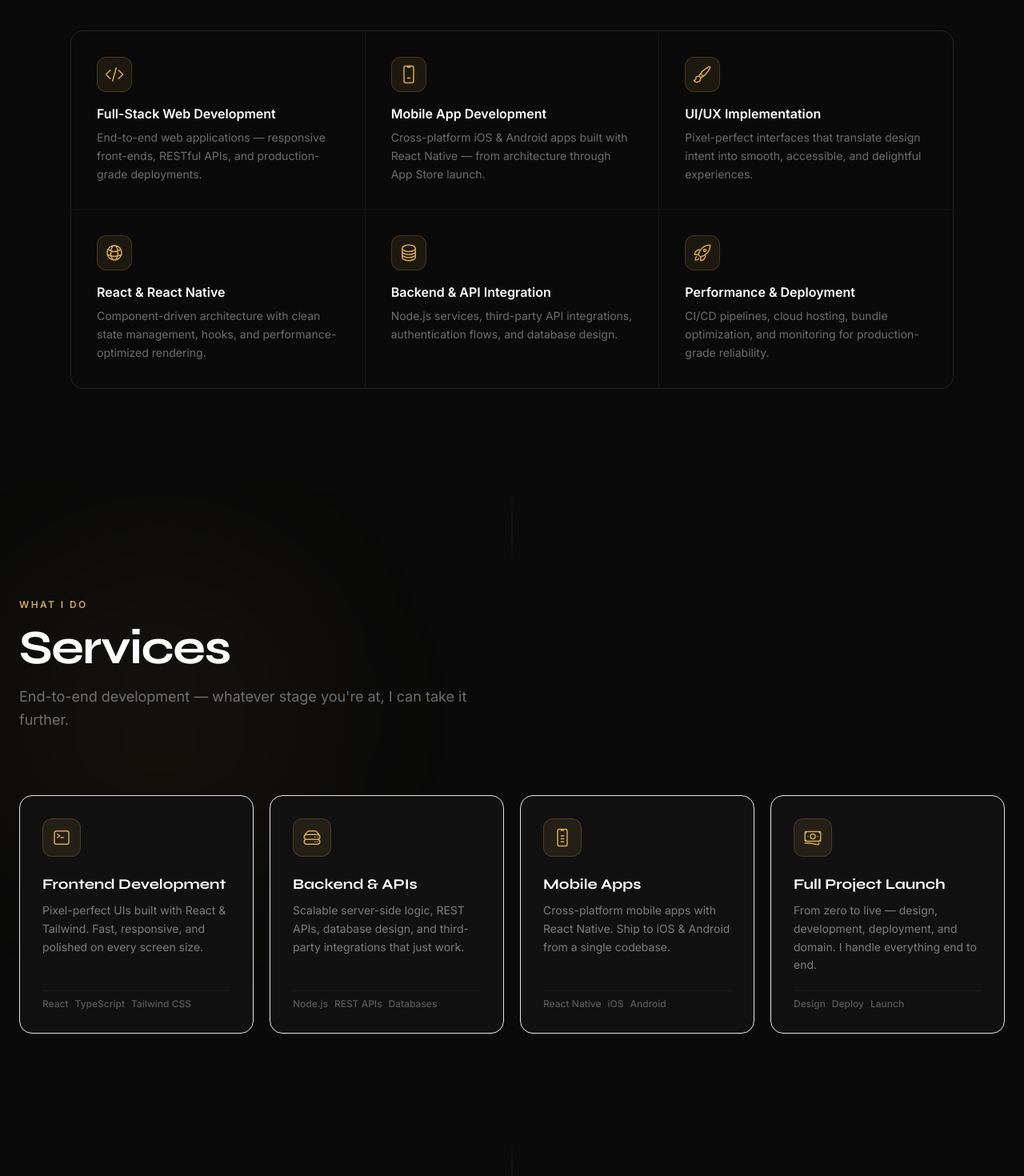
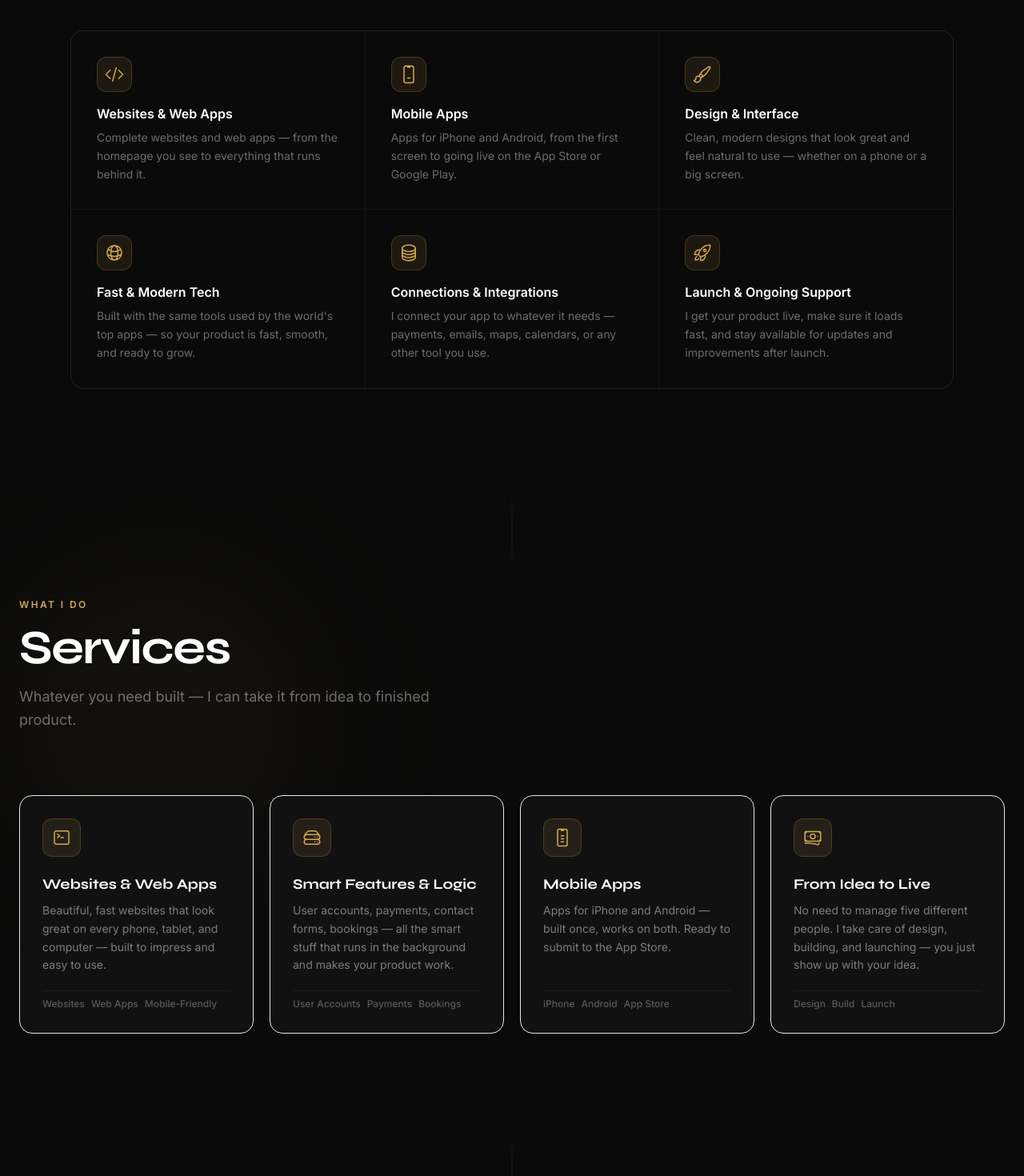
Before and after one commit to shopneckmassager37-cpu/123456, a React (Vite) app: page / in a window 1280 px wide. Shown: the part 1040-2510 px from the top of the page at 80% size. Built offline with nearby package versions, Linux system fonts and the light colour scheme; the HTML template or start-up script is replaced by a standard one.

Commit message:
Simplify all copy — remove technical jargon
Replace frontend/backend/API/REST/codebase language with plain
descriptions anyone can understand.

https://claude.ai/code/session_01KzoocuayXXKVpVRwHpHt6H

```diff
--- a/src/components/Expertise.tsx
+++ b/src/components/Expertise.tsx
@@ -2,9 +2,9 @@ import { useScrollReveal } from '../hooks/useScrollReveal'
 
 const SKILLS = [
   {
-    title: 'Full-Stack Web Development',
+    title: 'Websites & Web Apps',
     description:
-      'End-to-end web applications — responsive front-ends, RESTful APIs, and production-grade deployments.',
+      'Complete websites and web apps — from the homepage you see to everything that runs behind it.',
     icon: (
       <svg className="w-6 h-6" fill="none" stroke="currentColor" strokeWidth={1.5} viewBox="0 0 24 24">
         <path strokeLinecap="round" strokeLinejoin="round" d="M17.25 6.75L22.5 12l-5.25 5.25m-10.5 0L1.5 12l5.25-5.25m7.5-3l-4.5 16.5" />
@@ -12,9 +12,9 @@ const SKILLS = [
     ),
   },
   {
-    title: 'Mobile App Development',
+    title: 'Mobile Apps',
     description:
-      'Cross-platform iOS & Android apps built with React Native — from architecture through App Store launch.',
+      'Apps for iPhone and Android, from the first screen to going live on the App Store or Google Play.',
     icon: (
       <svg className="w-6 h-6" fill="none" stroke="currentColor" strokeWidth={1.5} viewBox="0 0 24 24">
         <path strokeLinecap="round" strokeLinejoin="round" d="M10.5 1.5H8.25A2.25 2.25 0 006 3.75v16.5a2.25 2.25 0 002.25 2.25h7.5A2.25 2.25 0 0018 20.25V3.75a2.25 2.25 0 00-2.25-2.25H13.5m-3 0V3h3V1.5m-3 0h3m-3 15h3" />
@@ -22,9 +22,9 @@ const SKILLS = [
     ),
   },
   {
-    title: 'UI/UX Implementation',
+    title: 'Design & Interface',
     description:
-      'Pixel-perfect interfaces that translate design intent into smooth, accessible, and delightful experiences.',
+      'Clean, modern designs that look great and feel natural to use — whether on a phone or a big screen.',
     icon: (
       <svg className="w-6 h-6" fill="none" stroke="currentColor" strokeWidth={1.5} viewBox="0 0 24 24">
         <path strokeLinecap="round" strokeLinejoin="round" d="M9.53 16.122a3 3 0 00-5.78 1.128 2.25 2.25 0 01-2.4 2.245 4.5 4.5 0 008.4-2.245c0-.399-.078-.78-.22-1.128zm0 0a15.998 15.998 0 003.388-1.62m-5.043-.025a15.994 15.994 0 011.622-3.395m3.42 3.42a15.995 15.995 0 004.764-4.648l3.876-5.814a1.151 1.151 0 00-1.597-1.597L14.146 6.32a15.996 15.996 0 00-4.649 4.763m3.42 3.42a6.776 6.776 0 00-3.42-3.42" />
@@ -32,9 +32,9 @@ const SKILLS = [
     ),
   },
   {
-    title: 'React & React Native',
+    title: 'Fast & Modern Tech',
     description:
-      'Component-driven architecture with clean state management, hooks, and performance-optimized rendering.',
+      'Built with the same tools used by the world\'s top apps — so your product is fast, smooth, and ready to grow.',
     icon: (
       <svg className="w-6 h-6" fill="none" stroke="currentColor" strokeWidth={1.5} viewBox="0 0 24 24">
         <path strokeLinecap="round" strokeLinejoin="round" d="M12 21a9.004 9.004 0 008.716-6.747M12 21a9.004 9.004 0 01-8.716-6.747M12 21c2.485 0 4.5-4.03 4.5-9S14.485 3 12 3m0 18c-2.485 0-4.5-4.03-4.5-9S9.515 3 12 3m0 0a8.997 8.997 0 017.843 4.582M12 3a8.997 8.997 0 00-7.843 4.582m15.686 0A11.953 11.953 0 0112 10.5c-2.998 0-5.74-1.1-7.843-2.918m15.686 0A8.959 8.959 0 0121 12c0 .778-.099 1.533-.284 2.253m0 0A17.919 17.919 0 0112 16.5c-3.162 0-6.133-.815-8.716-2.247m0 0A9.015 9.015 0 013 12c0-1.605.42-3.113 1.157-4.418" />
@@ -42,9 +42,9 @@ const SKILLS = [
     ),
   },
   {
-    title: 'Backend & API Integration',
+    title: 'Connections & Integrations',
     description:
-      'Node.js services, third-party API integrations, authentication flows, and database design.',
+      'I connect your app to whatever it needs — payments, emails, maps, calendars, or any other tool you use.',
     icon: (
       <svg className="w-6 h-6" fill="none" stroke="currentColor" strokeWidth={1.5} viewBox="0 0 24 24">
         <path strokeLinecap="round" strokeLinejoin="round" d="M20.25 6.375c0 2.278-3.694 4.125-8.25 4.125S3.75 8.653 3.75 6.375m16.5 0c0-2.278-3.694-4.125-8.25-4.125S3.75 4.097 3.75 6.375m16.5 0v11.25c0 2.278-3.694 4.125-8.25 4.125s-8.25-1.847-8.25-4.125V6.375m16.5 0v3.75m-16.5-3.75v3.75m16.5 0v3.75C20.25 16.153 16.556 18 12 18s-8.25-1.847-8.25-4.125v-3.75m16.5 0c0 2.278-3.694 4.125-8.25 4.125s-8.25-1.847-8.25-4.125" />
@@ -52,9 +52,9 @@ const SKILLS = [
     ),
   },
   {
-    title: 'Performance & Deployment',
+    title: 'Launch & Ongoing Support',
     description:
-      'CI/CD pipelines, cloud hosting, bundle optimization, and monitoring for production-grade reliability.',
+      'I get your product live, make sure it loads fast, and stay available for updates and improvements after launch.',
     icon: (
       <svg className="w-6 h-6" fill="none" stroke="currentColor" strokeWidth={1.5} viewBox="0 0 24 24">
         <path strokeLinecap="round" strokeLinejoin="round" d="M15.59 14.37a6 6 0 01-5.84 7.38v-4.8m5.84-2.58a14.98 14.98 0 006.16-12.12A14.98 14.98 0 009.631 8.41m5.96 5.96a14.926 14.926 0 01-5.841 2.58m-.119-8.54a6 6 0 00-7.381 5.84h4.8m2.581-5.84a14.927 14.927 0 00-2.58 5.84m2.699 2.7c-.103.021-.207.041-.311.06a15.09 15.09 0 01-2.448-2.448 14.9 14.9 0 01.06-.312m-2.24 2.39a4.493 4.493 0 00-1.757 4.306 4.493 4.493 0 004.306-1.758M16.5 9a1.5 1.5 0 11-3 0 1.5 1.5 0 013 0z" />
--- a/src/components/FAQ.tsx
+++ b/src/components/FAQ.tsx
@@ -12,7 +12,7 @@ const faqs = [
   },
   {
     q: 'What do you need from me to get started?',
-    a: 'Just a clear idea of what you want to build, your target audience, and any references or inspiration you like. I handle the rest — design, code, deployment.',
+    a: 'Just a clear idea of what you want to build, who it\'s for, and any examples you like the look of. I take care of everything else — design, building, and going live.',
   },
   {
     q: 'Do you offer ongoing support after launch?',
--- a/src/components/Hero.tsx
+++ b/src/components/Hero.tsx
@@ -146,8 +146,8 @@ export default function Hero() {
           className="opacity-0-init animate-fade-up animation-delay-300 text-white/45 text-base sm:text-lg md:text-xl max-w-2xl leading-relaxed mb-12"
           style={{ animationFillMode: 'forwards' }}
         >
-          Full-stack web & mobile development — from the first line of code to
-          a live, polished product. No shortcuts, no compromises.
+          I build websites and apps — from the first idea to the finished product,
+          live and ready to use. Fast, clean, and exactly how you imagined it.
         </p>
 
         {/* CTA buttons */}
--- a/src/components/Process.tsx
+++ b/src/components/Process.tsx
@@ -9,12 +9,12 @@ const steps = [
   {
     number: '02',
     title: 'Design',
-    desc: "Before writing a single line of code, I map out the UX flow and visual direction — so we're aligned from day one.",
+    desc: "Before touching anything technical, I map out how it looks and how it flows — so we're both on the same page from day one.",
   },
   {
     number: '03',
     title: 'Build',
-    desc: 'I develop the product with clean, maintainable code. You get regular updates and can give feedback at every step.',
+    desc: "I build the product step by step. You get regular updates along the way and can give feedback at any point.",
   },
   {
     number: '04',
--- a/src/components/Services.tsx
+++ b/src/components/Services.tsx
@@ -7,9 +7,9 @@ const services = [
         <path strokeLinecap="round" strokeLinejoin="round" d="M6.75 7.5l3 2.25-3 2.25m4.5 0h3m-9 8.25h13.5A2.25 2.25 0 0021 18V6a2.25 2.25 0 00-2.25-2.25H5.25A2.25 2.25 0 003 6v12a2.25 2.25 0 002.25 2.25z" />
       </svg>
     ),
-    title: 'Frontend Development',
-    desc: 'Pixel-perfect UIs built with React & Tailwind. Fast, responsive, and polished on every screen size.',
-    tags: ['React', 'TypeScript', 'Tailwind CSS'],
+    title: 'Websites & Web Apps',
+    desc: 'Beautiful, fast websites that look great on every phone, tablet, and computer — built to impress and easy to use.',
+    tags: ['Websites', 'Web Apps', 'Mobile-Friendly'],
   },
   {
     icon: (
@@ -17,9 +17,9 @@ const services = [
         <path strokeLinecap="round" strokeLinejoin="round" d="M5.25 14.25h13.5m-13.5 0a3 3 0 01-3-3m3 3a3 3 0 100 6h13.5a3 3 0 100-6m-16.5-3a3 3 0 013-3h13.5a3 3 0 013 3m-19.5 0a4.5 4.5 0 01.9-2.7L5.737 5.1a3.375 3.375 0 012.7-1.35h7.126c1.062 0 2.062.5 2.7 1.35l2.587 3.45a4.5 4.5 0 01.9 2.7m0 0a3 3 0 01-3 3m0 3h.008v.008h-.008v-.008zm0-6h.008v.008h-.008v-.008zm-3 6h.008v.008h-.008v-.008zm0-6h.008v.008h-.008v-.008z" />
       </svg>
     ),
-    title: 'Backend & APIs',
-    desc: 'Scalable server-side logic, REST APIs, database design, and third-party integrations that just work.',
-    tags: ['Node.js', 'REST APIs', 'Databases'],
+    title: 'Smart Features & Logic',
+    desc: 'User accounts, payments, contact forms, bookings — all the smart stuff that runs in the background and makes your product work.',
+    tags: ['User Accounts', 'Payments', 'Bookings'],
   },
   {
     icon: (
@@ -28,8 +28,8 @@ const services = [
       </svg>
     ),
     title: 'Mobile Apps',
-    desc: 'Cross-platform mobile apps with React Native. Ship to iOS & Android from a single codebase.',
-    tags: ['React Native', 'iOS', 'Android'],
+    desc: 'Apps for iPhone and Android — built once, works on both. Ready to submit to the App Store.',
+    tags: ['iPhone', 'Android', 'App Store'],
   },
   {
     icon: (
@@ -37,9 +37,9 @@ const services = [
         <path strokeLinecap="round" strokeLinejoin="round" d="M2.25 18.75a60.07 60.07 0 0115.797 2.101c.727.198 1.453-.342 1.453-1.096V18.75M3.75 4.5v.75A.75.75 0 013 6h-.75m0 0v-.375c0-.621.504-1.125 1.125-1.125H20.25M2.25 6v9m18-10.5v.75c0 .414.336.75.75.75h.75m-1.5-1.5h.375c.621 0 1.125.504 1.125 1.125v9.75c0 .621-.504 1.125-1.125 1.125h-.375m1.5-1.5H21a.75.75 0 00-.75.75v.75m0 0H3.75m0 0h-.375a1.125 1.125 0 01-1.125-1.125V15m1.5 1.5v-.75A.75.75 0 003 15h-.75M15 10.5a3 3 0 11-6 0 3 3 0 016 0zm3 0h.008v.008H18V10.5zm-12 0h.008v.008H6V10.5z" />
       </svg>
     ),
-    title: 'Full Project Launch',
-    desc: 'From zero to live — design, development, deployment, and domain. I handle everything end to end.',
-    tags: ['Design', 'Deploy', 'Launch'],
+    title: 'From Idea to Live',
+    desc: "No need to manage five different people. I take care of design, building, and launching — you just show up with your idea.",
+    tags: ['Design', 'Build', 'Launch'],
   },
 ]
 
@@ -60,7 +60,7 @@ export default function Services() {
             Services
           </h2>
           <p className="text-white/40 text-lg max-w-xl leading-relaxed">
-            End-to-end development — whatever stage you're at, I can take it further.
+            Whatever you need built — I can take it from idea to finished product.
           </p>
         </div>
 
```
